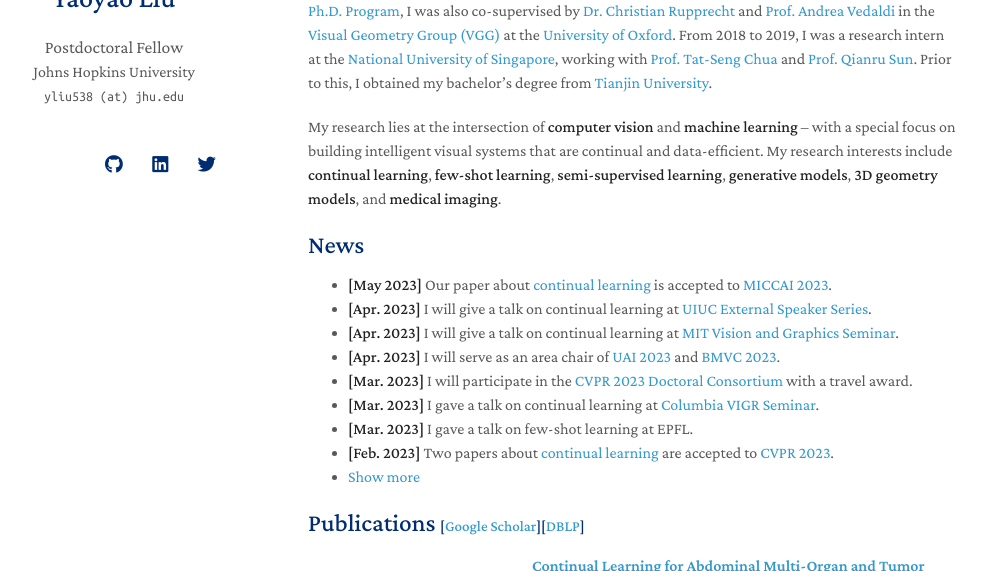
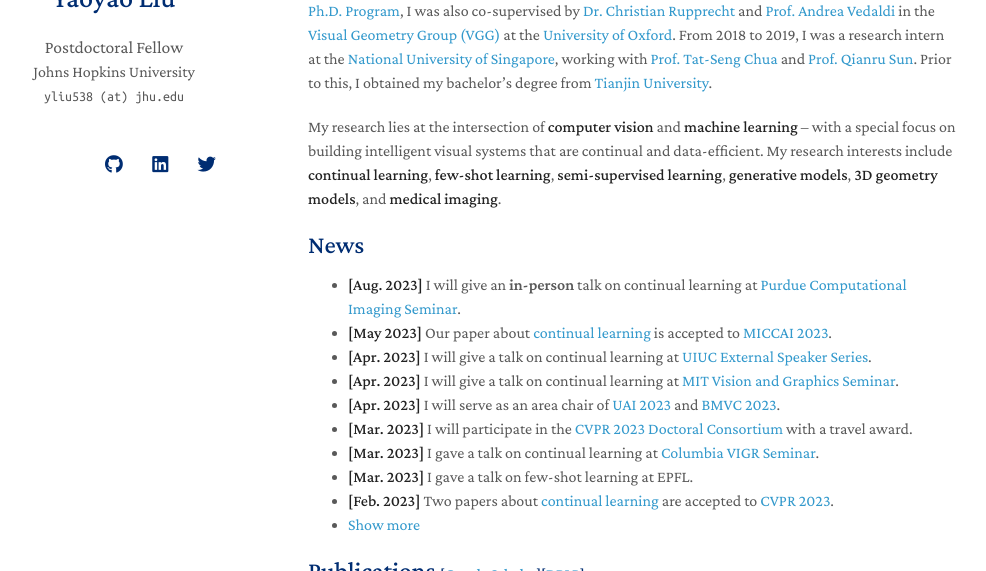
Before and after one commit to yaoyao-liu/yaoyao-liu.github.io, a Jekyll site: the page built from index.md, in a window 1280 px wide and 900 px high, cut to the strip 230-801 px from the top of the window. Shown: the whole strip, without its empty margins (162-1148 px from the left). Built offline with Jekyll 4.4.1, drawn with Linux system fonts in a browser that asks for light colours; nearby versions of some CDN libraries; comment, search, counter and statistics services are not loaded; a style sheet for code colours, icons or effects is not loaded; our own code applies the rules of GitHub Pages for plain Markdown files.

Commit message:
Update news.md

```diff
--- a/_includes/news.md
+++ b/_includes/news.md
@@ -1,6 +1,7 @@
 ## News
 
 <ul>
+<li><strong>[Aug. 2023]</strong> I will give an <b>in-person</b> talk on continual learning at <a href="https://engineering.purdue.edu/ChanGroup/comp_imaging_seminar.html">Purdue Computational Imaging Seminar</a>.</li>
 <li><strong>[May 2023]</strong> Our paper about <a href="https://arxiv.org/pdf/2306.00988.pdf">continual learning</a> is accepted to <a href="https://conferences.miccai.org/2023/en/">MICCAI 2023</a>.</li>
 <li><strong>[Apr. 2023]</strong> I will give a talk on continual learning at <a href="https://calendars.illinois.edu/detail/2568?eventId=33456212">UIUC External Speaker Series</a>.</li>
 <li><strong>[Apr. 2023]</strong> I will give a talk on continual learning at <a href="https://sites.google.com/view/visionseminar">MIT Vision and Graphics Seminar</a>.</li>
```
